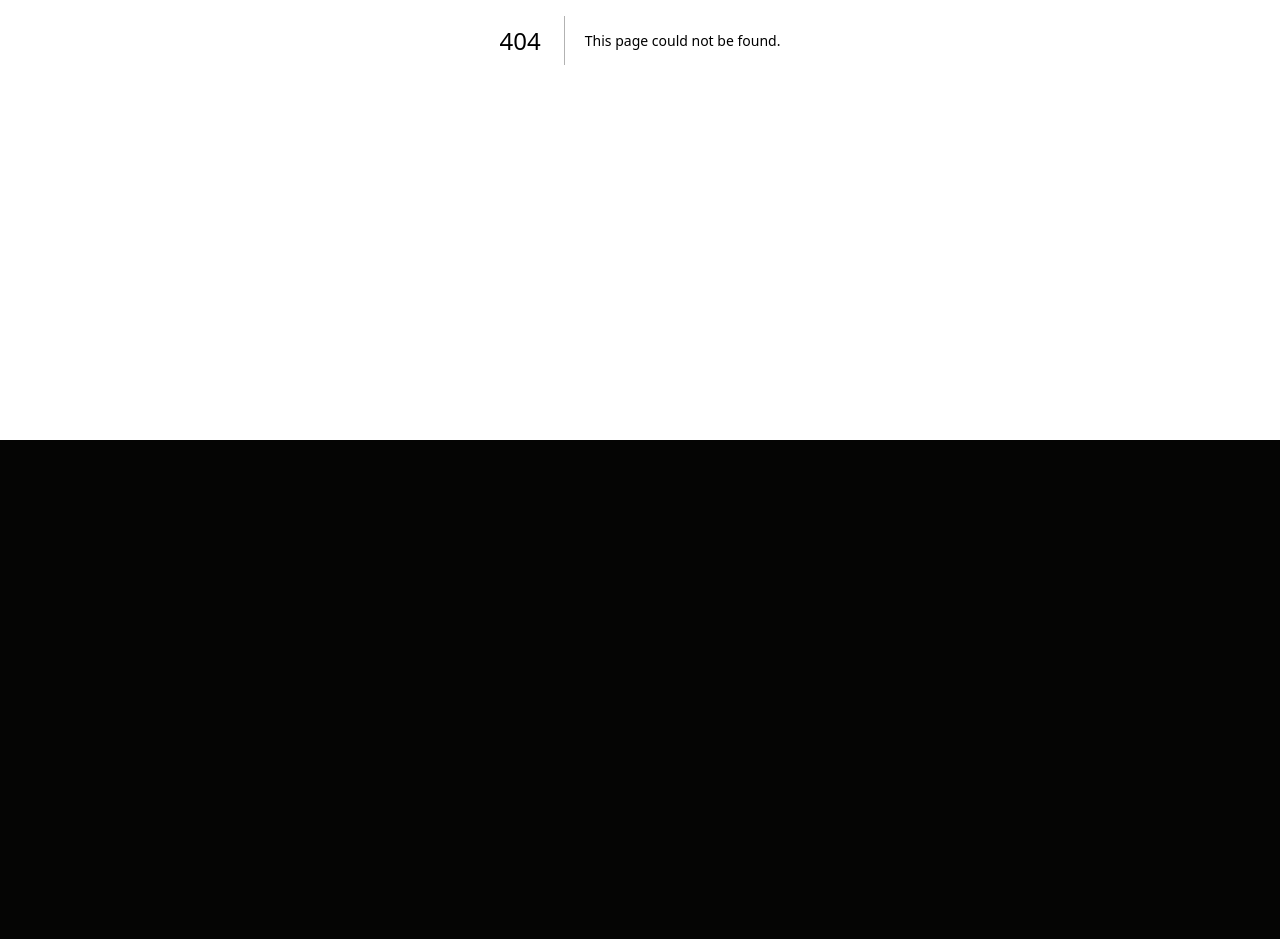
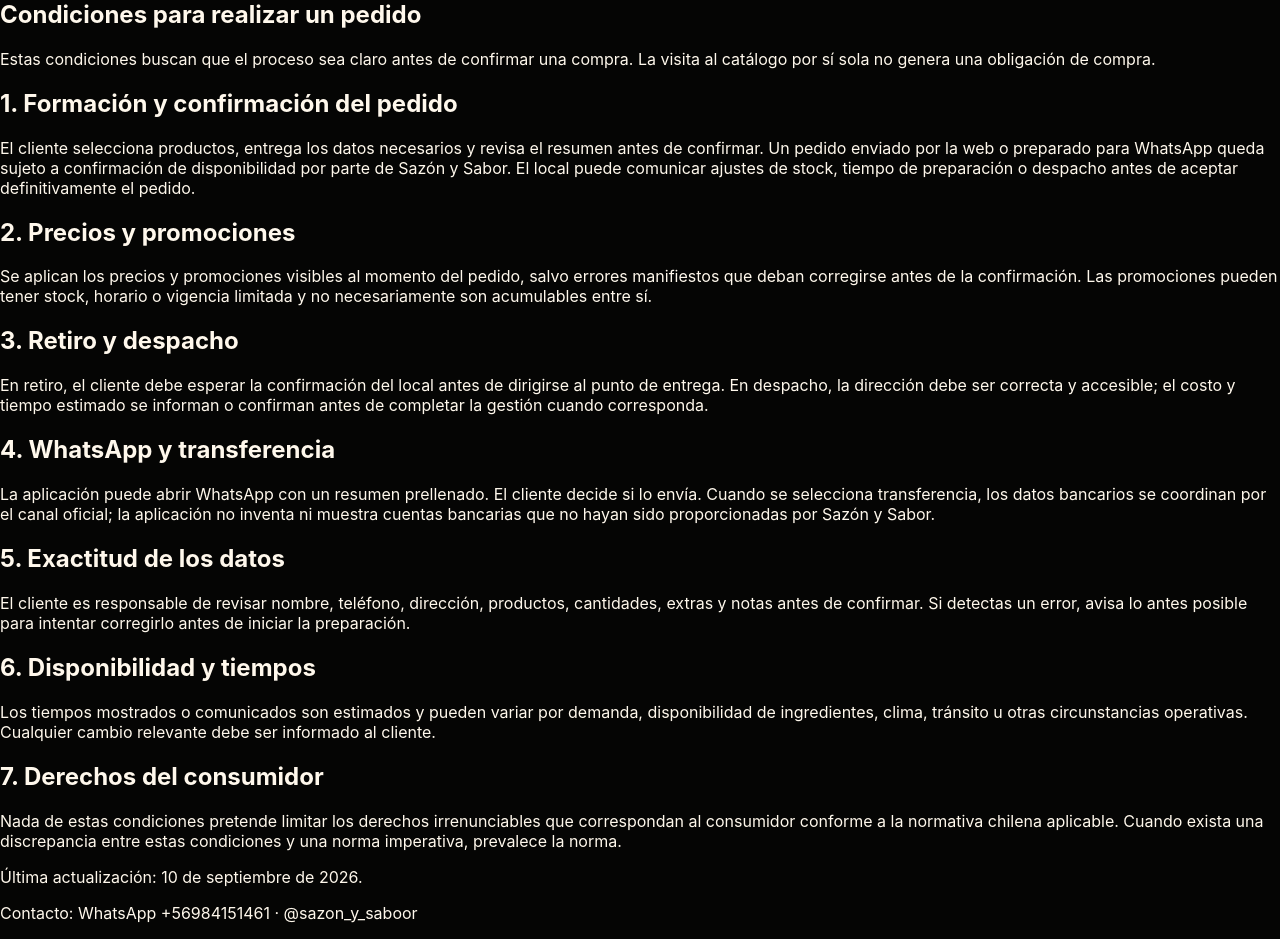
Before and after one commit to thinkfashz/Sasonysabor, a Next.js app in the folder app/: page /terminos in a window 1280 px wide. Before the commit this address had no page. Shown: the part 360-1299 px from the top of the page. Before the commit the page ends 800 px from the top, so only its background shows below. Built offline with nearby package versions, Linux system fonts and the light colour scheme.

Commit message:
feat(legal): add purchase terms page

```diff
--- /dev/null
+++ b/app/src/app/terminos/page.jsx
@@ -0,0 +1,46 @@
+import LegalPage from '@/components/LegalPage';
+
+export const metadata = {
+  title: 'Términos de compra y uso | Sazón y Sabor',
+  description: 'Condiciones para pedidos, promociones, retiro, despacho, WhatsApp y transferencia en Sazón y Sabor.',
+  alternates: { canonical: '/terminos' },
+};
+
+export default function TermsPage() {
+  return (
+    <LegalPage
+      eyebrow="TÉRMINOS DE COMPRA"
+      title="Condiciones para realizar un pedido"
+      intro="Estas condiciones buscan que el proceso sea claro antes de confirmar una compra. La visita al catálogo por sí sola no genera una obligación de compra."
+    >
+      <section>
+        <h2>1. Formación y confirmación del pedido</h2>
+        <p>El cliente selecciona productos, entrega los datos necesarios y revisa el resumen antes de confirmar. Un pedido enviado por la web o preparado para WhatsApp queda sujeto a confirmación de disponibilidad por parte de Sazón y Sabor. El local puede comunicar ajustes de stock, tiempo de preparación o despacho antes de aceptar definitivamente el pedido.</p>
+      </section>
+      <section>
+        <h2>2. Precios y promociones</h2>
+        <p>Se aplican los precios y promociones visibles al momento del pedido, salvo errores manifiestos que deban corregirse antes de la confirmación. Las promociones pueden tener stock, horario o vigencia limitada y no necesariamente son acumulables entre sí.</p>
+      </section>
+      <section>
+        <h2>3. Retiro y despacho</h2>
+        <p>En retiro, el cliente debe esperar la confirmación del local antes de dirigirse al punto de entrega. En despacho, la dirección debe ser correcta y accesible; el costo y tiempo estimado se informan o confirman antes de completar la gestión cuando corresponda.</p>
+      </section>
+      <section>
+        <h2>4. WhatsApp y transferencia</h2>
+        <p>La aplicación puede abrir WhatsApp con un resumen prellenado. El cliente decide si lo envía. Cuando se selecciona transferencia, los datos bancarios se coordinan por el canal oficial; la aplicación no inventa ni muestra cuentas bancarias que no hayan sido proporcionadas por Sazón y Sabor.</p>
+      </section>
+      <section>
+        <h2>5. Exactitud de los datos</h2>
+        <p>El cliente es responsable de revisar nombre, teléfono, dirección, productos, cantidades, extras y notas antes de confirmar. Si detectas un error, avisa lo antes posible para intentar corregirlo antes de iniciar la preparación.</p>
+      </section>
+      <section>
+        <h2>6. Disponibilidad y tiempos</h2>
+        <p>Los tiempos mostrados o comunicados son estimados y pueden variar por demanda, disponibilidad de ingredientes, clima, tránsito u otras circunstancias operativas. Cualquier cambio relevante debe ser informado al cliente.</p>
+      </section>
+      <section>
+        <h2>7. Derechos del consumidor</h2>
+        <p>Nada de estas condiciones pretende limitar los derechos irrenunciables que correspondan al consumidor conforme a la normativa chilena aplicable. Cuando exista una discrepancia entre estas condiciones y una norma imperativa, prevalece la norma.</p>
+      </section>
+    </LegalPage>
+  );
+}
```
